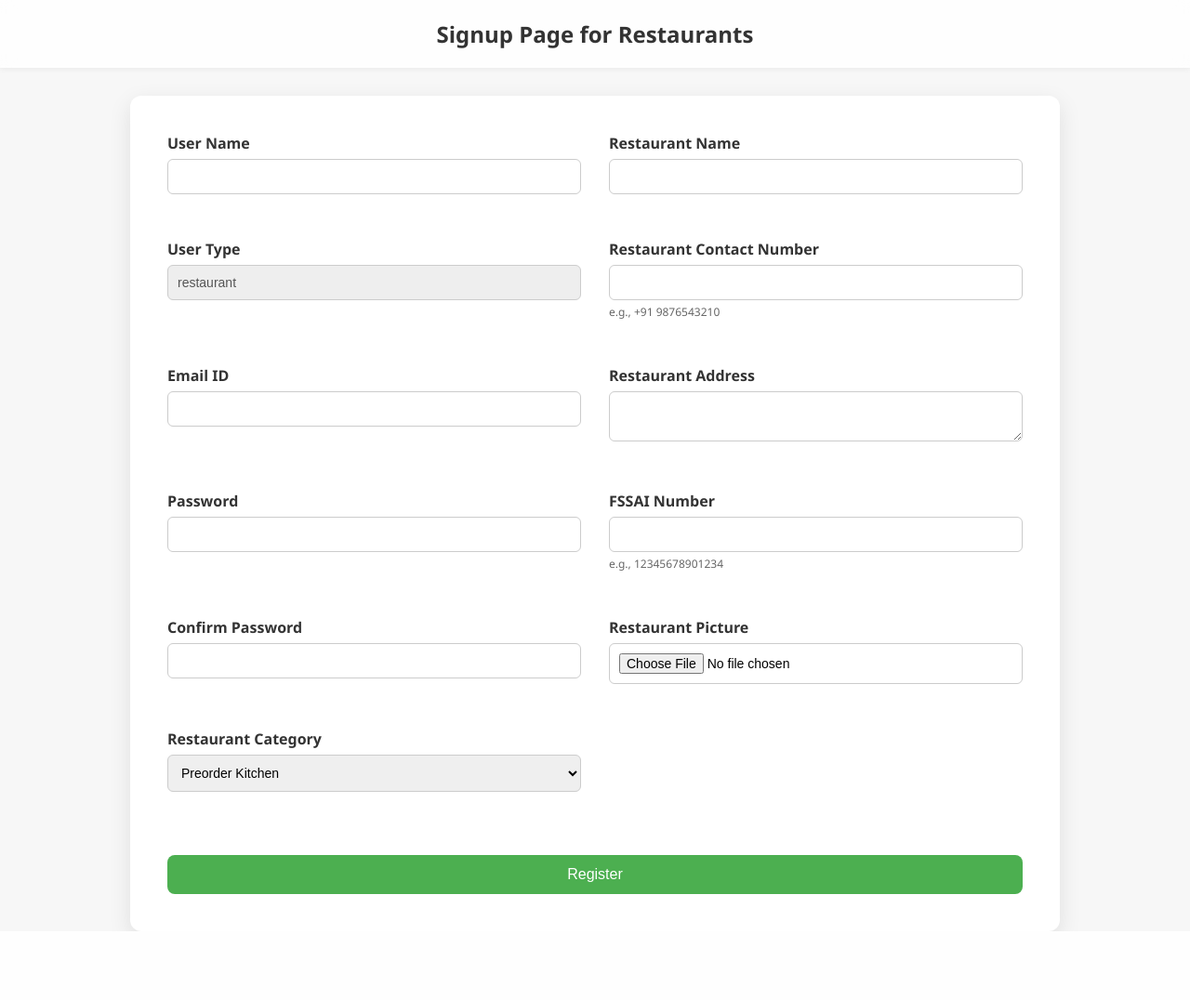
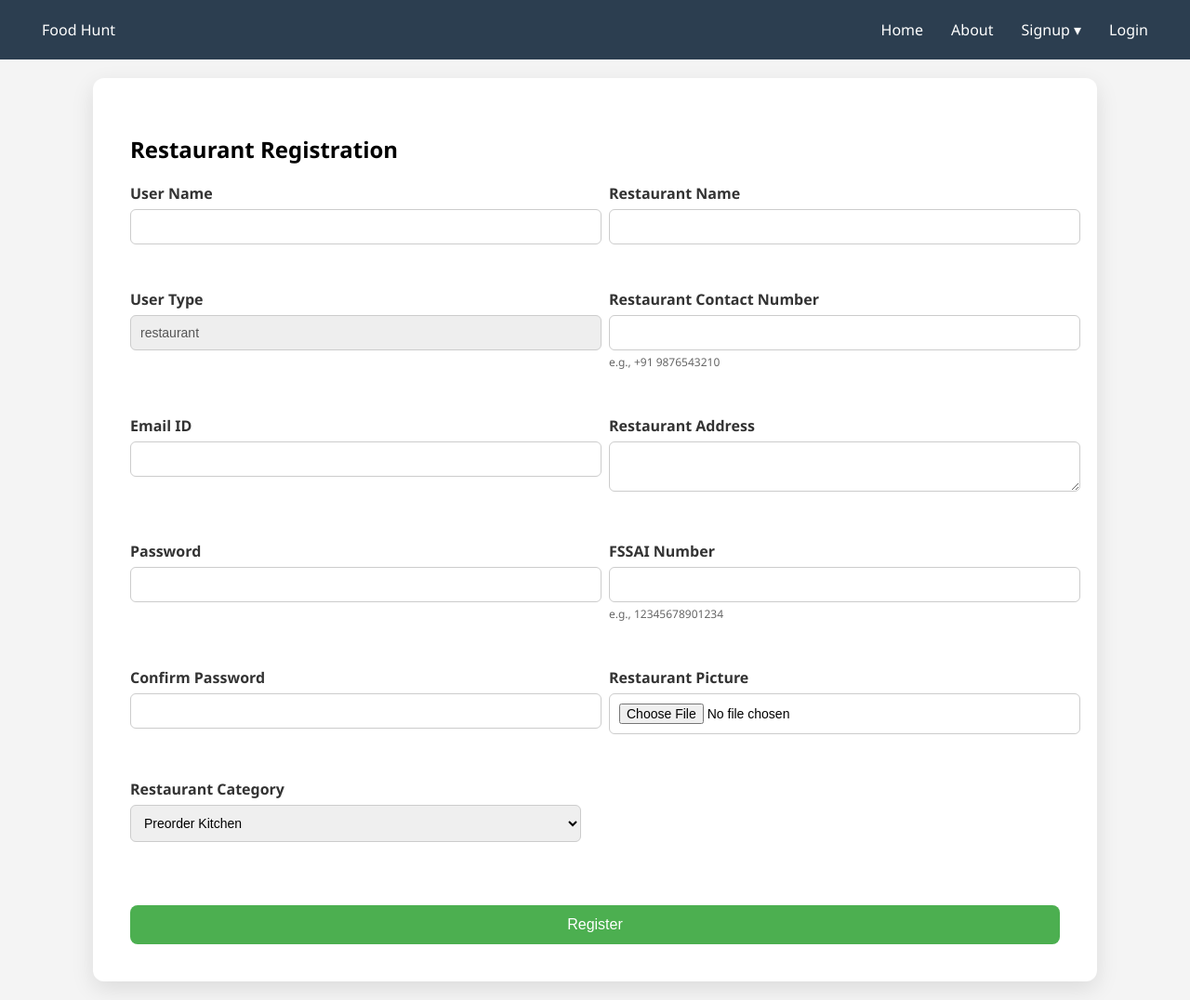
Before and after one commit to SwayamDoshi/Food-Hunt, a Django app: page /restaurant/add-restaurant in a window 1280 px wide. Shown: the whole page at 93% size. Before the commit the page ends 1002 px from the top, so only its background shows below. Run offline with Django 5.2, Linux system fonts and the light colour scheme.

```diff
--- a/Food_Hunt/Food_Hunt/urls.py
+++ b/Food_Hunt/Food_Hunt/urls.py
@@ -23,5 +23,5 @@ urlpatterns = [
     path('admin/', admin.site.urls),
     path('users/add-user', user_views.add_user),
     path('restaurant/add-restaurant', restaurant_views.add_restaurant),
-    path('home/', user_views.home)
+    path('', user_views.home)
 ]
--- a/Food_Hunt/templates/restaurant/signup.html
+++ b/Food_Hunt/templates/restaurant/signup.html
@@ -3,36 +3,11 @@
 <head>
   <meta charset="UTF-8">
   <title>Signup as Restaurant</title>
+  {% load static %}
+    <link rel="stylesheet" href="{% static 'css/navbar.css' %}">
   <style>
-    * {
-      box-sizing: border-box;
-    }
 
-    body {
-      margin: 0;
-      font-family: 'Segoe UI', sans-serif;
-      background-color: #f7f7f7;
-      display: flex;
-      flex-direction: column;
-      align-items: center;
-      min-height: 100vh;
-    }
 
-    /* Translucent sticky header */
-    header {
-      position: sticky;
-      top: 0;
-      width: 100%;
-      padding: 20px;
-      background: rgba(255, 255, 255, 0.8);
-      backdrop-filter: blur(8px);
-      text-align: center;
-      font-size: 24px;
-      font-weight: bold;
-      color: #333;
-      box-shadow: 0 2px 6px rgba(0,0,0,0.05);
-      z-index: 10;
-    }
 
     .container {
       background-color: #ffffff;
@@ -42,6 +17,7 @@
       box-shadow: 0 8px 25px rgba(0,0,0,0.1);
       width: 90%;
       max-width: 1000px;
+      margin : 20px auto;
     }
 
     form {
@@ -114,12 +90,28 @@
 </head>
 <body>
 
+  <div class="navbar">
+        <div class="logo">
+            <a href="/">Food Hunt</a>
+        </div>
+        <div class="nav-links">
+            <a href="/">Home</a>
+            <a href="/about/">About</a>
+            <div class="dropdown">
+                <a href="#">Signup ▾</a>
+                <div class="dropdown-content">
+                    <a href="/users/add-user">As a User</a>
+                    <a href="/restaurant/add-restaurant">As a Restaurant</a>
+                </div>
+            </div>
+            <a href="/login/">Login</a>
+        </div>
+    </div>
   <!-- Stylish translucent header -->
-  <header>
-    Signup Page for Restaurants
-  </header>
+
 
   <div class="container">
+    <h2>Restaurant Registration</h2>
     <form method="POST" enctype="multipart/form-data">
       {% csrf_token %}
 
```
Also changed, not shown: Food_Hunt/templates/users/signup.html (+20 -17 lines), Food_Hunt/users/models.py (+8 -0 lines), Food_Hunt/users/views.py (+40 -0 lines).
